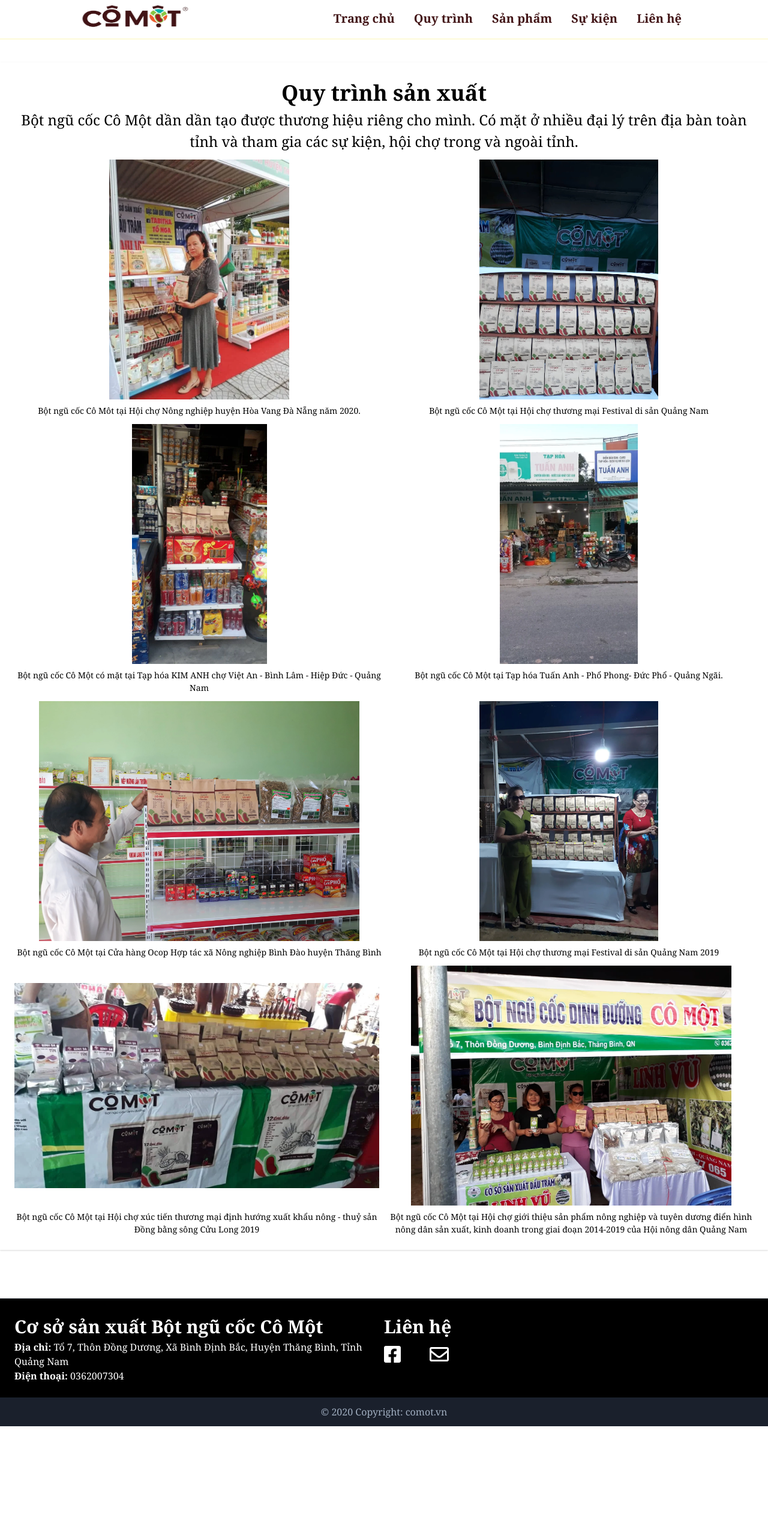
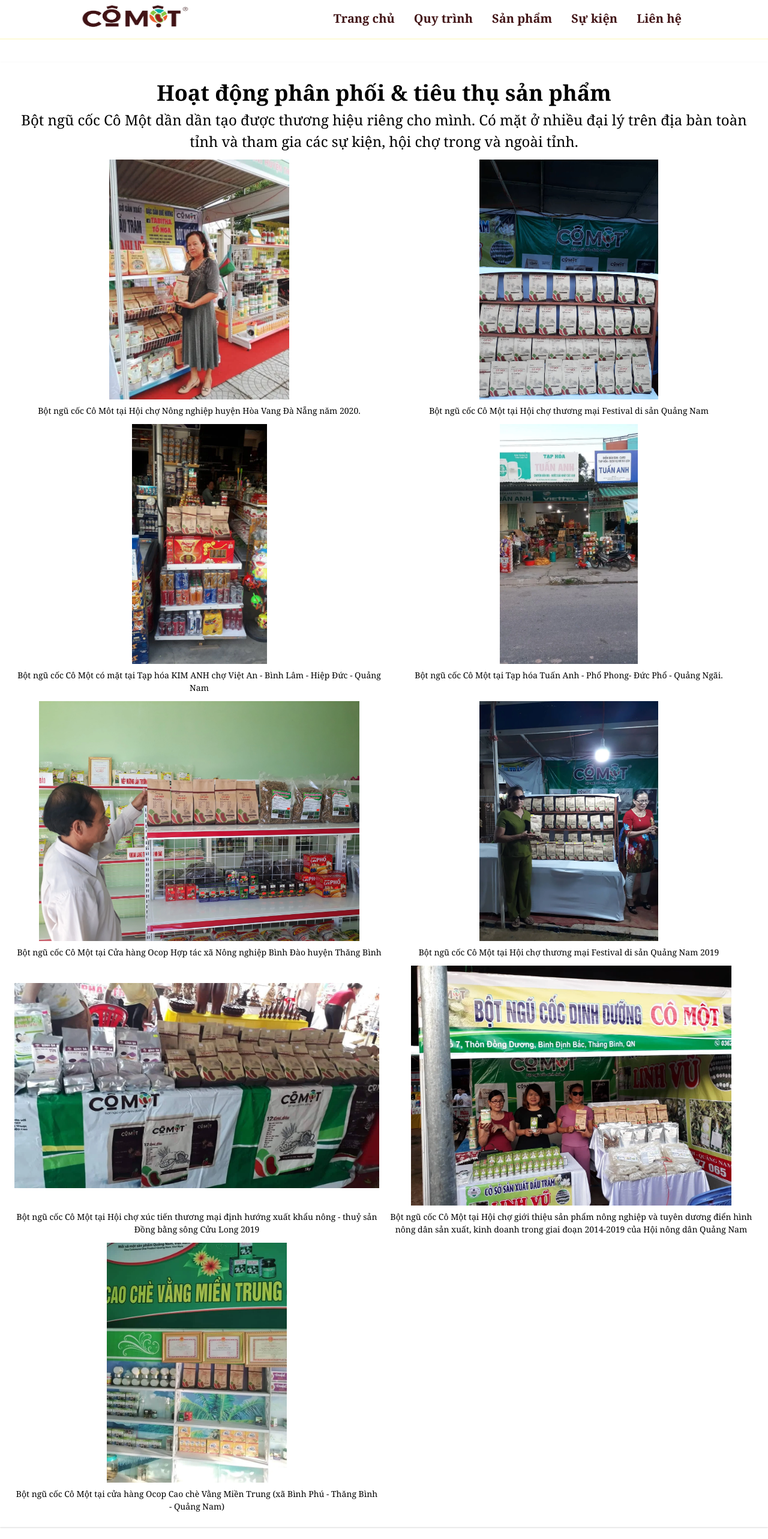
Before and after one commit to tranhiepqna/comot_v2, a Next.js app: page /su_kien in a window 1280 px wide. Shown: the top 2566 px of the page at 60% size. Before the commit the page ends 2378 px from the top, so only its background shows below. Built offline with nearby package versions, Linux system fonts and the light colour scheme.

Commit message:
misspellings fixes

```diff
--- a/pages/gioi_thieu_bot_ngu_coc_co_mot.js
+++ b/pages/gioi_thieu_bot_ngu_coc_co_mot.js
@@ -9,7 +9,7 @@
             <Splash src="/images/aboutus.webp" alt="Hình ảnh thương hiệu Cô Một" name="Giới thiệu"/>
            <section className="lg:container lg:mx-auto shadow p-2 sm:p-6 mb-20">
                 <p className="font-bold"><a href="/" >Trang chủ</a> / <a href="/gioi_thieu_bot_ngu_coc_co_mot">Giới thiệu</a></p>
-                <h1 className="text-center text-4xl font-bold">Giới Thiệu</h1>
+                <h1 className="text-center text-4xl font-bold">Giới thiệu</h1>
                 <div className="flex flex-col p-2">
                     <div className="flex-2">
                     <p className="text-base sm:text-lg text-justify">Bột ngũ cốc Cô Một hình thành trên cơ sở cách chế biến ngũ cốc truyền thống trong dân gian Quảng Nam. Ngày xưa ông cha ta thường chế biến các loại bột như bột đậu xanh, bột gạo lứt, bột gạo tẻ, bột gạo nếp bằng cách rang vàng thơm giòn rồi giả nhỏ bằng cối đá, rây thành bột mịn dùng để bồi bổ sức khỏe.</p>
--- a/pages/quy_trinh.js
+++ b/pages/quy_trinh.js
@@ -46,7 +46,7 @@
                         <img src="/images/dong_goi.webp" className="h-screen/3 w-full sm:h-screen/2 object-cover" alt="quy trình đóng gói"/>
                     </div>
                     <div className="flex-1 text-justify pl-3 sm:pl-3">
-                        <p className="text-base sm:text-2xl">Bao bì được bột ngũ cốc Cô Một được thiết kế riêng với kiểu dáng hiện đại sang trọng, bên trong bao bì xử dụng một lớp tráng bạc giúp cho sản phẩm tránh bị ảnh hưởng từ độ ẩm của môi trường bên ngoài. Bao bì được đóng góp kín đảm bảo chất lượng và dễ dàng bảo quản.</p>
+                        <p className="text-base sm:text-2xl">Bao bì Bột ngũ cốc Cô Một được thiết kế riêng với kiểu dáng hiện đại sang trọng, bên trong bao bì xử dụng một lớp tráng bạc giúp cho sản phẩm tránh bị ảnh hưởng từ độ ẩm của môi trường bên ngoài. Bao bì đựng đóng gói kín đảm bảo chất lượng và dễ dàng bảo quản.</p>
                     </div>
                 </div>
                 <div className="flex flex-row mt-2">
--- a/pages/su_kien.js
+++ b/pages/su_kien.js
@@ -7,7 +7,7 @@
         <SEO title="Bột ngũ cốc Cô Một" description="Bột ngũ cốc Cô Một tham gia các sự kiện"/>
         <div className="mt-16"/>
         <section className="lg:container lg:mx-auto shadow p-2 sm:p-6 mt-10 mb-20 m-2 flex flex-col justify-center">
-            <h1 className="text-center text-4xl font-bold">Quy trình sản xuất</h1>
+            <h1 className="text-center text-4xl font-bold">Hoạt động phân phối & tiêu thụ sản phẩm</h1>
             <p className="text-base sm:text-2xl text-center">Bột ngũ cốc Cô Một dần dần tạo được thương hiệu riêng cho mình. Có mặt ở nhiều đại lý trên địa bàn toàn tỉnh và tham gia các sự kiện, hội chợ trong và ngoài tỉnh.</p>
             <div className="flex flex-col sm:flex-row mt-3">
                 <div className="flex-1">
@@ -49,6 +49,15 @@
                     <p className="pt-2 text-center text-sm">Bột ngũ cốc Cô Một tại Hội chợ giới thiệu sản phẩm nông nghiệp và tuyên dương điển hình nông dân sản xuất, kinh doanh trong giai đoạn 2014-2019 của Hội nông dân Quảng Nam</p>
                 </div>
             </div>
+            <div className="flex flex-col sm:flex-row  mt-3">
+                <div className="flex-1 mr-2">
+                    <img src="/images/che_van.webp" alt="Bột ngũ cốc Cô Một tại Hội chợ xúc tiến thương mại định hướng xuất khẩu nông - thuỷ sản Đồng bằng sông Cửu Long 2019" className="h-screen/2 w-full object-contain"/>
+                    <p className="pt-2 text-center text-sm">Bột ngũ cốc Cô Một tại cửa hàng Ocop Cao chè Vằng Miền Trung (xã Bình Phú - Thăng Bình - Quảng Nam)</p>
+                </div>
+                <div className="flex-1 ml-2">
+
+                </div>
+            </div>
         </section>
     </Layout>
    )
```
Also changed, not shown: public/images/che_van.webp (added).
